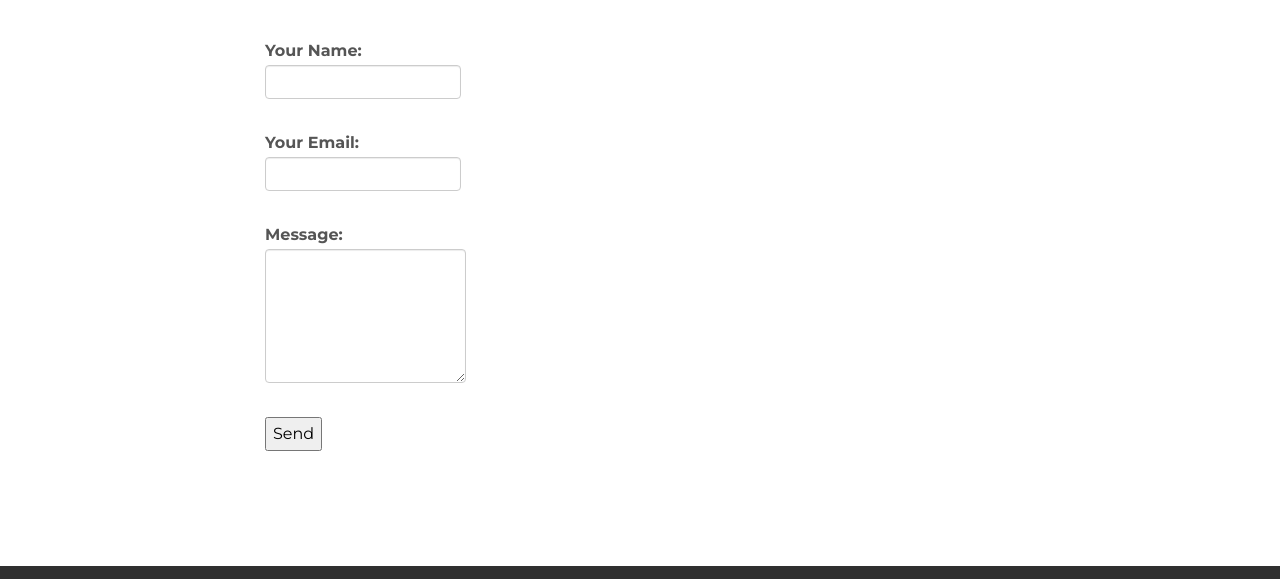
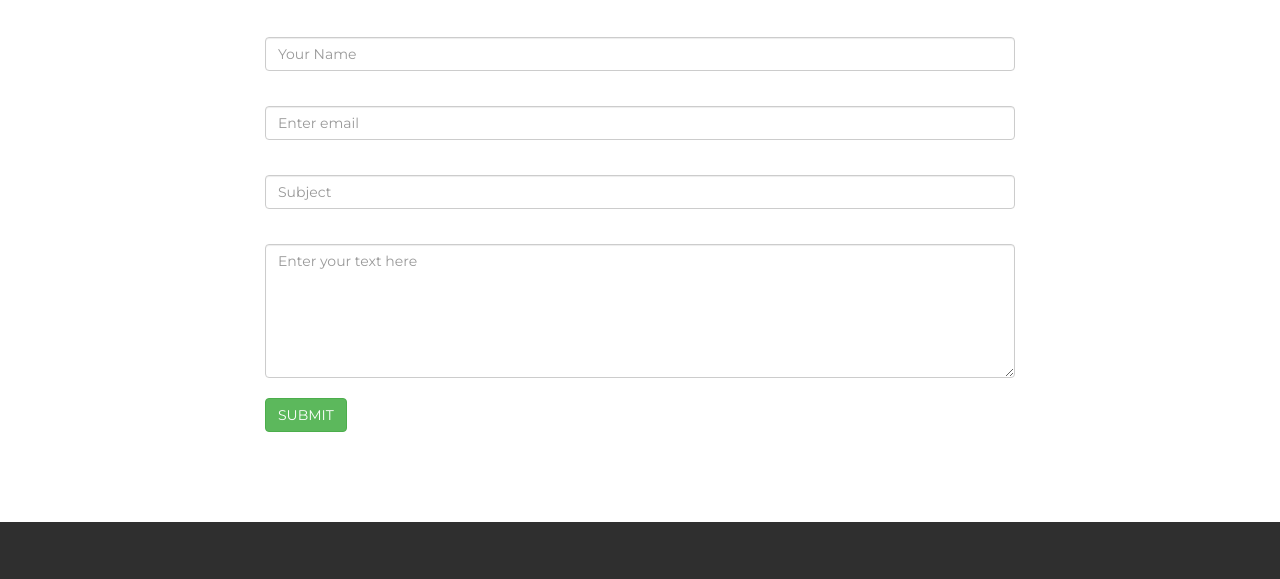
Before and after one commit to mljarman/portfolio, a plain HTML site: page contact.html in a window 1280 px wide. Shown: the part 413-992 px from the top of the page. Drawn offline with nearby package versions, Linux system fonts and the light colour scheme.

Commit message:
fix hopefully

```diff
--- a/contact.html
+++ b/contact.html
@@ -53,7 +53,6 @@
 
 
 	<!-- +++++ Contact Section +++++ -->
-
   <div class="container pt">
   		<div class="row mt">
   			<div class="col-lg-6 col-lg-offset-3 centered">
@@ -64,36 +63,27 @@
   		</div>
   		<div class="row mt">
   			<div class="col-lg-8 col-lg-offset-2">
-          <form name="contact2" method="POST" data-netlify="true">
-  <p>
-    <label>Your Name: <input class="form-control" type="text" input name="name" /></label>
-  </p>
-  <p>
-    <label>Your Email: <input class="form-control" input type="email" input name="email"/></label>
-  </p>
-  <p>
-    <label>Message: <textarea class="form-control" rows="6" name="message"></textarea></label>
-  </p>
-  <p>
-    <button type="submit">Send</button>
-  </p>
-</form>
-  				<!-- <form name="contact" method="POST" data-netlify="true">
+  				<form action="https://formspree.io/mljarmanDS@gmail.com" method="POST" role="form">
   				  <div class="form-group">
-  				    <input class="form-control" id="exampleInputEmail1" type="name" placeholder="Your name"/>
+  				    <input type="name" name="name" class="form-control" id="NameInputEmail1" placeholder="Your Name">
   				    <br>
   				  </div>
   				  <div class="form-group">
-  				    <input type="email" class="form-control" id="exampleInputEmail1" placeholder="Enter email">
+  				    <input type="email" name="_replyto" class="form-control" id="exampleInputEmail1" placeholder="Enter email">
   				    <br>
   				  </div>
-  				  <textarea class="form-control" rows="6" placeholder="Enter your text here"></textarea>
+  				  <div class="form-group">
+  				    <input type="text" name="_subject" class="form-control" id="subjectEmail1" placeholder="Subject">
   				    <br>
-  				  <button type="submit" >Send</button></button>
-  				</form> -->
+  				  </div>
+  				  <textarea name="message" class="form-control" rows="6" placeholder="Enter your text here"></textarea>
+  				    <br>
+  				  <button type="submit" class="btn btn-success">SUBMIT</button>
+  				</form>
   			</div>
   		</div><!-- /row -->
   	</div><!-- /container -->
+
 	<!-- +++++ Footer Section +++++ -->
   <!-- Add icon library -->
   <link rel="stylesheet" href="https://cdnjs.cloudflare.com/ajax/libs/font-awesome/4.7.0/css/font-awesome.min.css">
```
Lines whose indentation alone changed are shown as unchanged.
